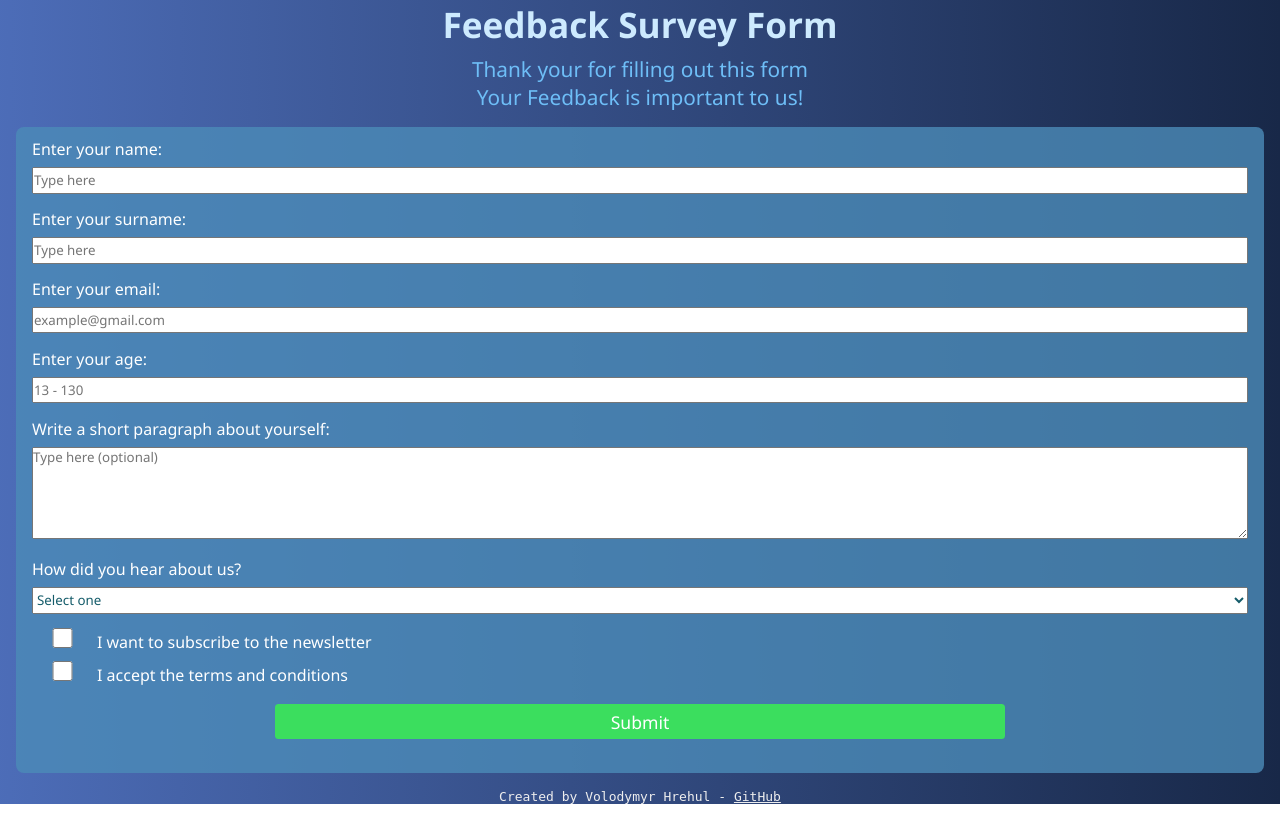
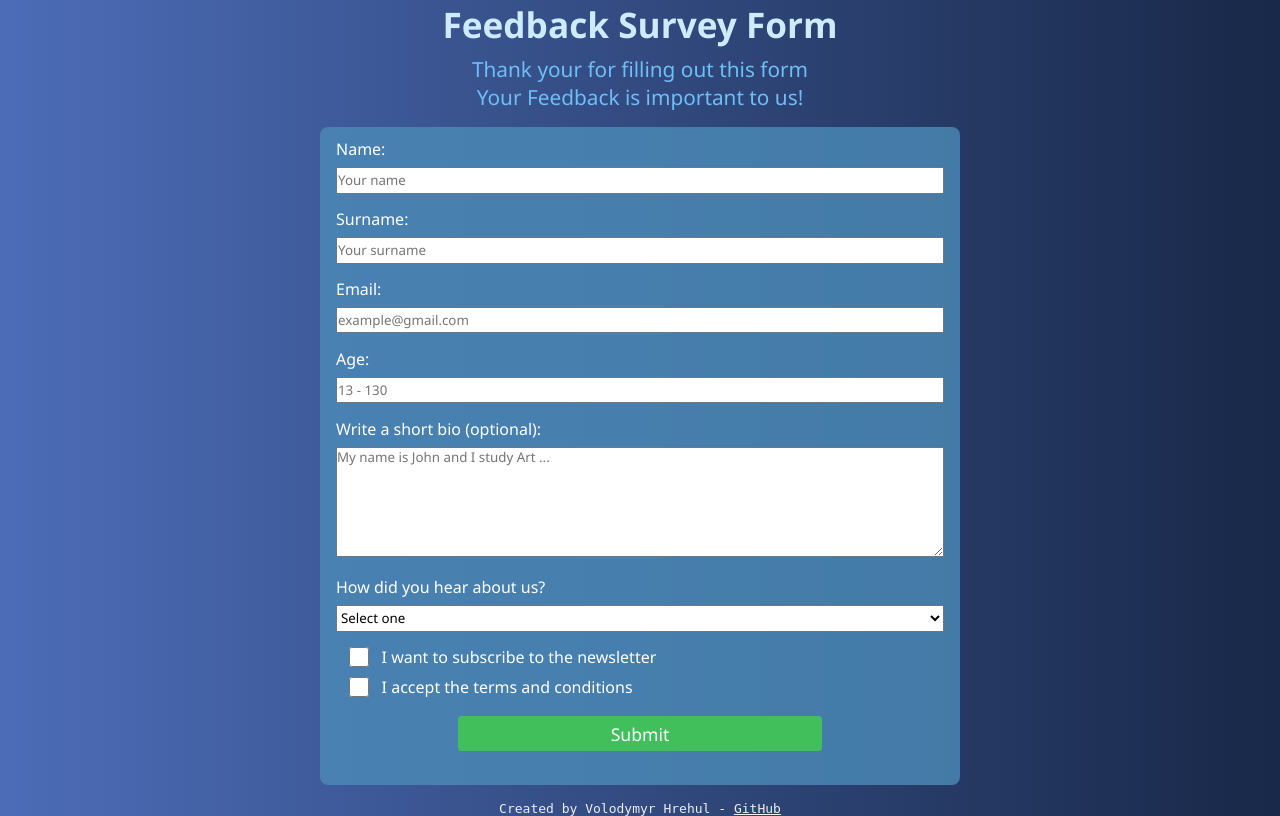
Before and after one commit to Premisterio/Mini-projects, a PHP site: page / in a window 1280 px wide. Run offline with PHP 8.4, Linux system fonts and the light colour scheme.

Commit message:
Fixed visual issue with the checkboxes
Minor changes to html and css.

```diff
--- a/survey-proj/index.html
+++ b/survey-proj/index.html
@@ -14,28 +14,28 @@
 <body>
     <form id="survey-form">
         <label id="name-label" for="name">
-            Enter your name:
-            <input id="name" type="text" name="surname" placeholder="Type here" required>
+            Name:
+            <input id="name" type="text" name="surname" placeholder="Your name" required>
         </label>
 
         <label id="surname-label" for="surname">
-            Enter your surname:
-            <input type="text" name="surname" id="surname" placeholder="Type here" required>
+            Surname:
+            <input type="text" name="surname" id="surname" placeholder="Your surname" required>
         </label>
 
         <label id="email-label" for="email">
-            Enter your email:
+            Email:
             <input type="email" name="email" id="email" placeholder="example@gmail.com" min="3" max="254" required>
         </label>
 
         <label id="number-label" for="number">
-            Enter your age:
+            Age:
             <input id="number" type="number" placeholder="13 - 130" min="13" max="130" required>
         </label>
 
         <label for="bio">
-            Write a short paragraph about yourself:
-            <textarea name="bio" id="bio" rows="5" cols="5" placeholder="Type here (optional)"></textarea>
+            Write a short bio (optional):
+            <textarea name="bio" id="bio" rows="6" placeholder="My name is John and I study Art ... " maxlength="500"></textarea>
         </label>
 
         <label>
@@ -50,19 +50,17 @@
             </select>
         </label>
 
-        <!-- Finish checkbox -->
-
-        <label for="checkbox1">
+        <label for="checkbox1" class="checkbox-lbl">
             <input class="checkbox" id="checkbox1" type="checkbox" name="checkbox1" value="1" /> I want to subscribe to
             the newsletter </a>
         </label>
 
-        <label for="checkbox2">
+        <label for="checkbox2" class="checkbox-lbl">
             <input class="checkbox" id="checkbox2" type="checkbox" name="terms-and-conditions" value="2" required /> I
             accept the terms and conditions</a>
         </label>
 
-        <input type="submit" value="Submit" />
+        <input id="submit" type="submit" value="Submit" />
 
     </form>
 </body>
--- a/survey-proj/styles.css
+++ b/survey-proj/styles.css
@@ -31,7 +31,8 @@ html {
     padding: 0.2em 1em 1em;
     background-color: hsla(205, 43%, 51%, 80%);
     color: #FFF;
-    margin: 1em 1em 1em;
+    margin: 1em auto;
+    max-width: 40em;
     border-radius: 0.5em;
 }
 
@@ -39,7 +40,6 @@ html {
 #dropdown,
 input,
 textarea {
-    color: hsl(190, 67%, 25%);
     margin: 0.5em 0;
     width: 100%;
     min-height: 2em;
@@ -67,19 +67,28 @@ input[type="submit"] {
     height: 2em;
     font-size: 1.1rem;
     color: #FFF;
-    background-color: hsl(133, 71%, 55%);
+    background-color: hsl(133, 50%, 50%);
     min-width: 17em;
 }
 
 input[type="submit"]:hover {
-    background-color: rgb(170, 255, 0);
-    color: black;
+    background-color: hsl(133, 50%, 40%);
+    color: #FFF;
 }
 
 input[type="submit"]:active {
-    background-color: rgb(255, 100, 0);
-    color: black;
+    background-color: hsl(133, 50%, 30%);
+    color: #FFF;
 }
+
+/* CSS for checkbox label */
+.checkbox-lbl {
+    margin: 0.5rem;
+    display: flex;
+    align-items: center;
+    gap: 0.5em;
+}
+
 
 
 /* Footer */
```
